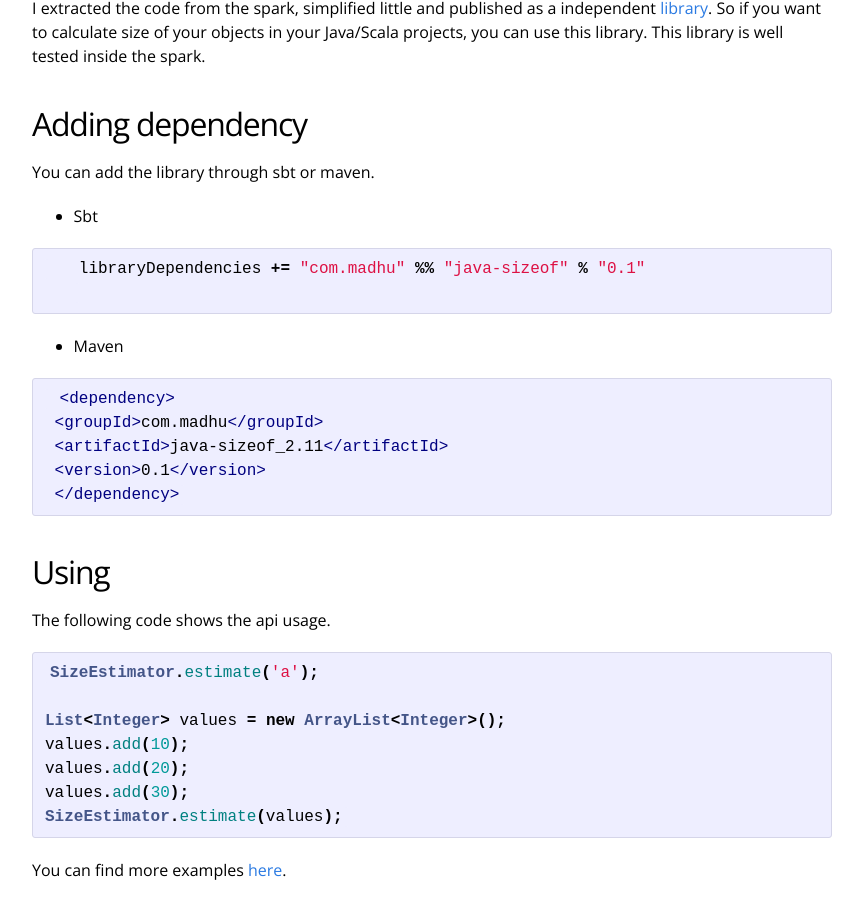
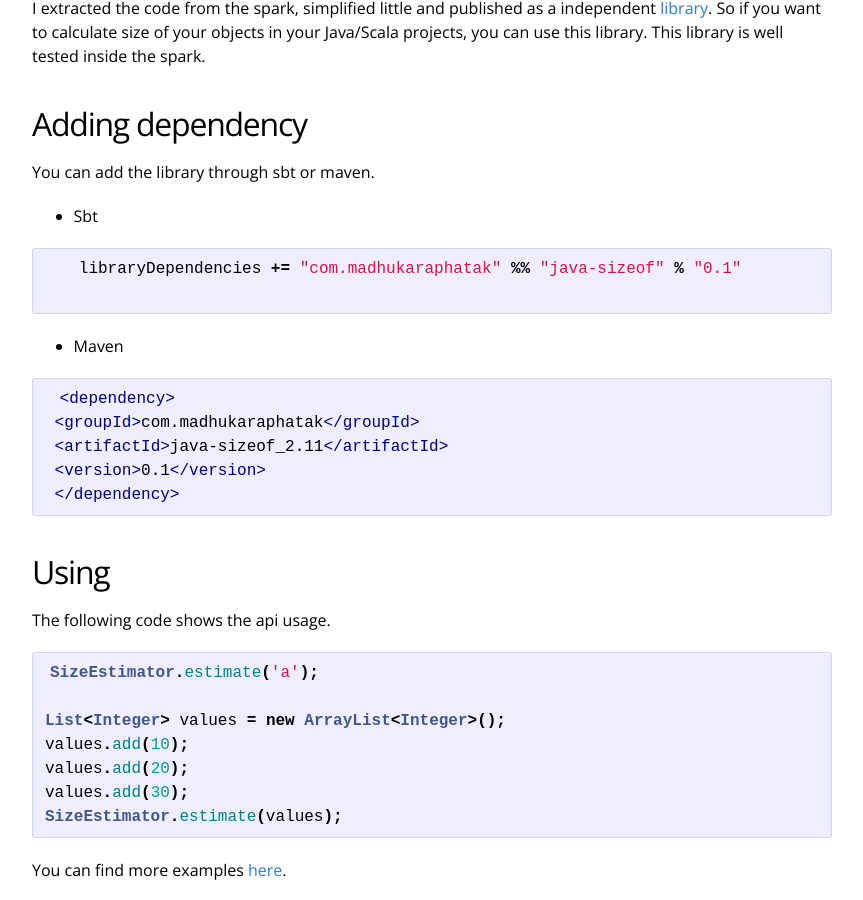
Before and after one commit to phatak-dev/blog, a Jekyll site: the page built from _posts/2014-12-03-sizeof-operator-java-scala.md, in a window 1280 px wide and 900 px high, scrolled down 1796 px. Shown: the whole window, without its empty margins (208-1071 px from the left). Built offline with Jekyll 4.4.1, drawn with Linux system fonts in a browser that asks for light colours.

Commit message:
fixed package

```diff
--- a/_posts/2014-12-03-sizeof-operator-java-scala.md
+++ b/_posts/2014-12-03-sizeof-operator-java-scala.md
@@ -61,12 +61,12 @@ You can add the library through sbt or maven.
 
  * Sbt
    {% highlight scala %}
-   libraryDependencies += "com.madhu" %% "java-sizeof" % "0.1"
+   libraryDependencies += "com.madhukaraphatak" %% "java-sizeof" % "0.1"
    {% endhighlight %}
  * Maven
  {% highlight xml %}
  <dependency>
- <groupId>com.madhu</groupId>
+ <groupId>com.madhukaraphatak</groupId>
  <artifactId>java-sizeof_2.11</artifactId>
  <version>0.1</version>
  </dependency>
```
